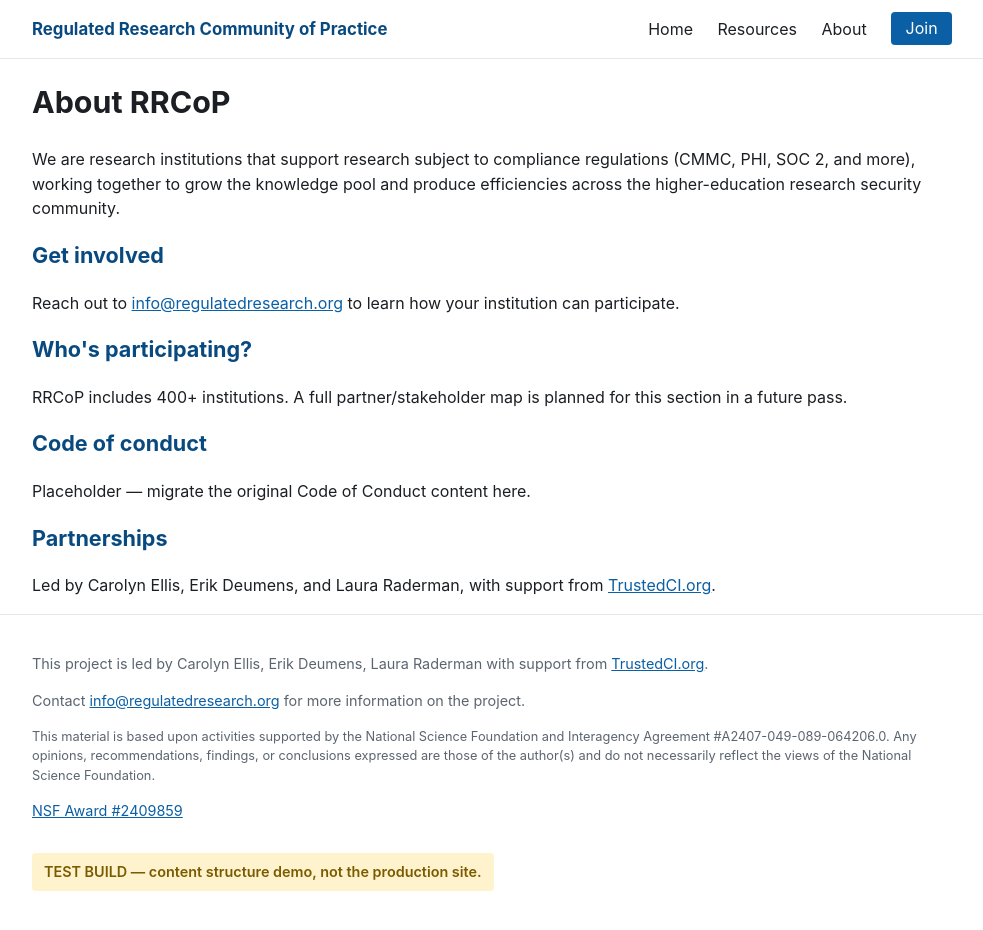
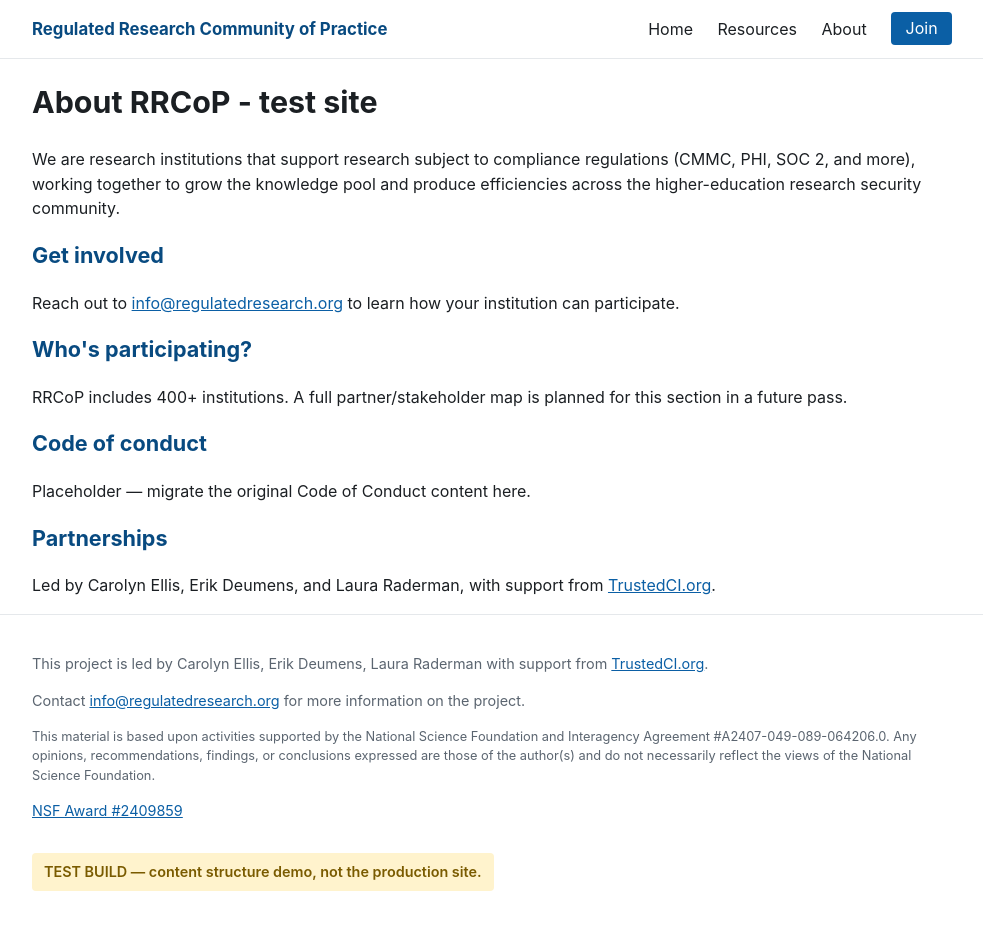
Before and after one commit to ckurtz-asu/rrcop-site-rebuild, an Eleventy site: page src/about.md in a window 1280 px wide. Shown: the whole page, without its empty margins (148-1131 px from the left). Built offline with nearby package versions, Linux system fonts and the light colour scheme; Eleventy itself is replaced by a stand-in of ours; files that its build step writes are made by us from their sources.

Commit message:
Update Pages “about”

```diff
--- a/src/about.md
+++ b/src/about.md
@@ -3,8 +3,7 @@ title: About
 layout: base.njk
 permalink: /about/
 ---
-
-# About RRCoP
+# About RRCoP - test site
 
 We are research institutions that support research subject to compliance regulations
 (CMMC, PHI, SOC 2, and more), working together to grow the knowledge pool and produce
```
